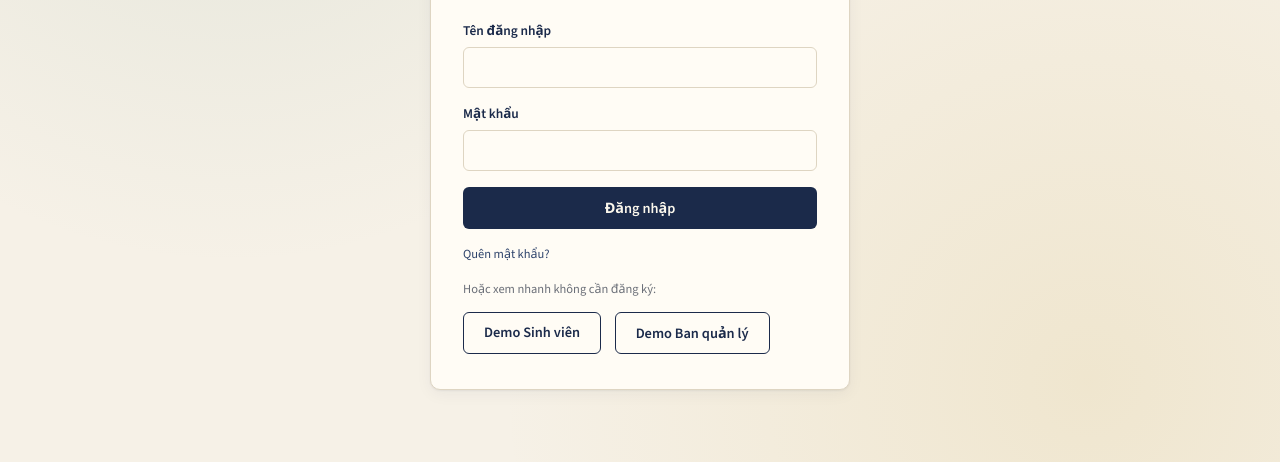
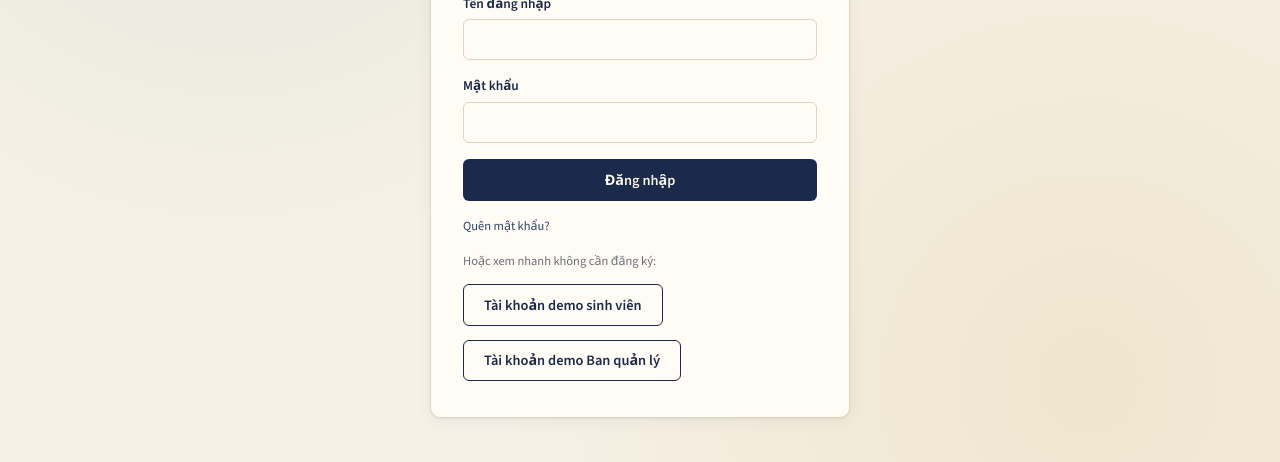
Before and after one commit to hoangnam996/mili-hub, a website: page public/index.html in a window 1280 px wide. Shown: the part 338-800 px from the top of the page. Drawn offline with nearby package versions, Linux system fonts and the light colour scheme; a web font is replaced by a local one.

Commit message:
Doi label nut demo cho ro nghia: Tai khoan demo sinh vien / Ban quan ly

```diff
--- a/public/index.html
+++ b/public/index.html
@@ -38,8 +38,8 @@
 
       <p class="hint mt-2">Hoặc xem nhanh không cần đăng ký:</p>
       <div class="field-row">
-        <button type="button" class="btn btn-outline" id="btn-demo-student">Demo Sinh viên</button>
-        <button type="button" class="btn btn-outline" id="btn-demo-admin">Demo Ban quản lý</button>
+        <button type="button" class="btn btn-outline" id="btn-demo-student">Tài khoản demo sinh viên</button>
+        <button type="button" class="btn btn-outline" id="btn-demo-admin">Tài khoản demo Ban quản lý</button>
       </div>
     </form>
     <!-- FORM QUÊN MẬT KHẨU -->
```
